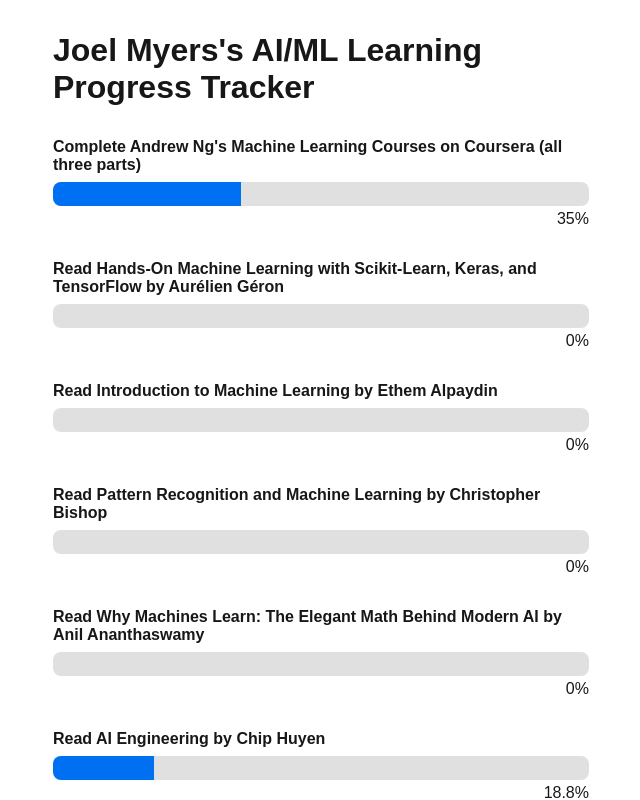
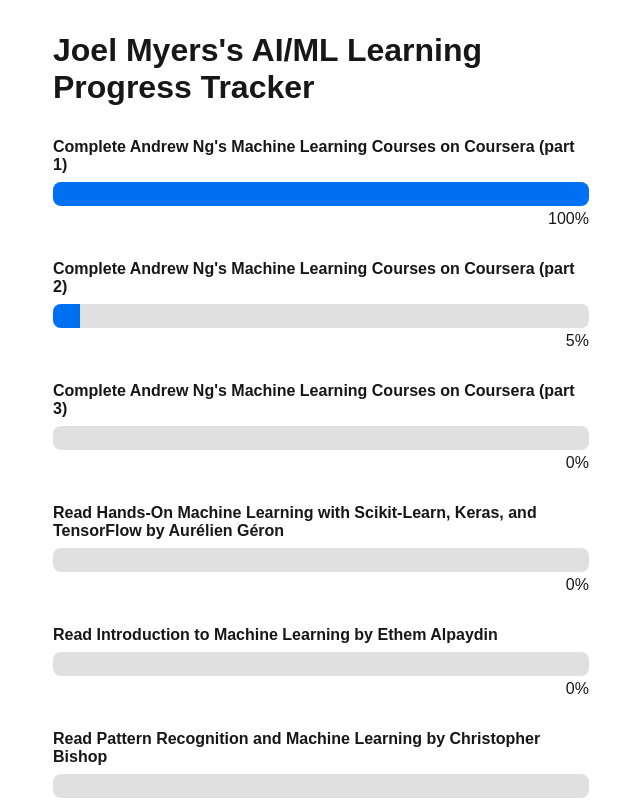
Before and after one commit to joeldmyers/ai-learning-plan, a Next.js app: page / in a window 1280 px wide. Shown: the top 800 px of the page, without its empty margins (319-959 px from the left). Built offline with nearby package versions, Linux system fonts and the light colour scheme.

Commit message:
breaking andrew ng classes apart

```diff
--- a/src/app/consts.ts
+++ b/src/app/consts.ts
@@ -2,8 +2,16 @@
 
 export const PROGRESS_ITEMS: ProgressItem[] = [
   {
-    title: "Complete Andrew Ng's Machine Learning Courses on Coursera (all three parts)",
-    percentCompleted: 35
+    title: "Complete Andrew Ng's Machine Learning Courses on Coursera (part 1)",
+    percentCompleted: 100
+  },
+  {
+    title: "Complete Andrew Ng's Machine Learning Courses on Coursera (part 2)",
+    percentCompleted: 5
+  },
+  {
+    title: "Complete Andrew Ng's Machine Learning Courses on Coursera (part 3)",
+    percentCompleted: 0
   },
   {
     title: "Read Hands-On Machine Learning with Scikit-Learn, Keras, and TensorFlow by Aurélien Géron",
```
